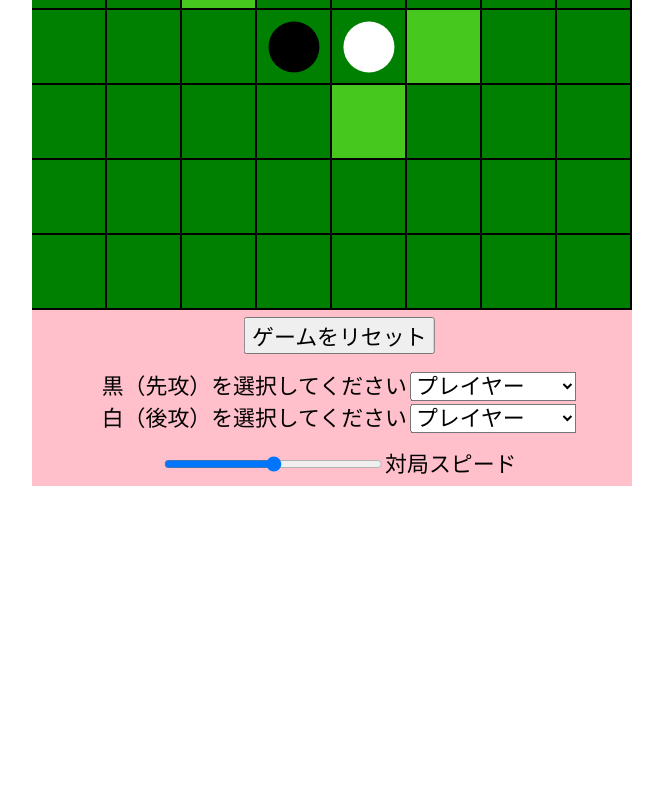
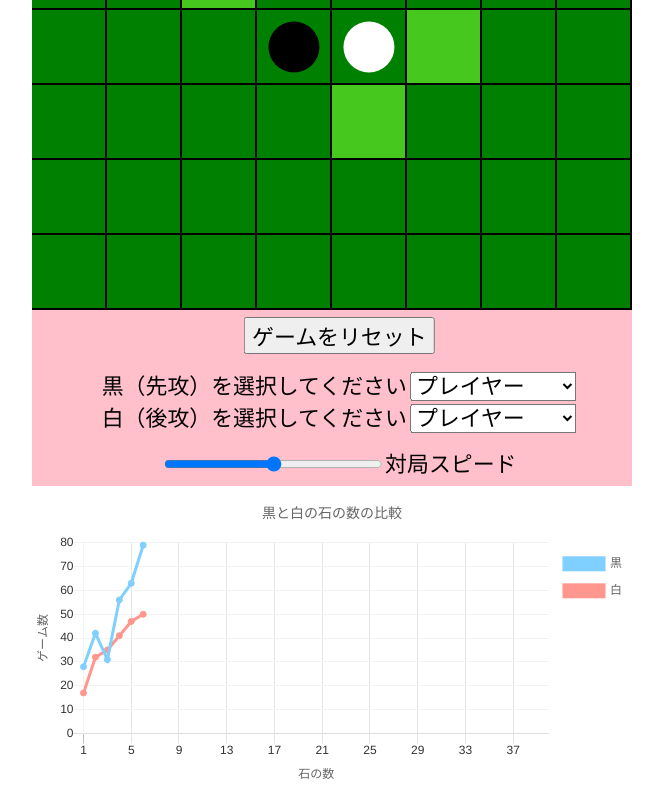
Before and after one commit to eatdeliciousbanana/othello, a plain HTML site: page docs/index.html in a window 1280 px wide. Shown: the part 363-1149 px from the top of the page, without its empty margins (308-971 px from the left). Before the commit the page ends 849 px from the top, so only its background shows below. Drawn offline with nearby package versions, Linux system fonts and the light colour scheme.

Commit message:
シミュレーションモードを追加

```diff
--- /dev/null
+++ b/docs/chartjs.js
@@ -0,0 +1,110 @@
+let plotLabels =  [1,2,3,4,5,6,7,8,9,10,11,12,13,14,15,16,17,18,19,20,21,22,23,24,25,26,27,28,29,30,31,32,33,34,35,36,37,38,39,40];
+let plotData = {
+    site1: [28, 42, 31, 56, 63, 79],
+    site2: [17, 32, 35, 41, 47, 50],
+};
+
+
+let data = {
+    labels: plotLabels,
+    datasets: [
+      {
+        label: '黒',
+        data: plotData.site1,
+        // 背景色
+        backgroundColor: '#7fcfff',
+        // 線の色
+        borderColor: '#7fcfff',
+        // 塗りつぶし
+        fill: false,
+        // 折り目をカクカクにする
+        lineTension: 0,
+        // マーカー背景色
+        pointBackgroundColor: '#7fcfff',
+        // マーカーの Hover 時のサイズ
+        pointHoverRadius: 3
+      },
+      {
+        label: '白',
+        data: plotData.site2,
+        backgroundColor: '#ff978f',
+        borderColor: '#ff978f',
+        fill: false,
+        lineTension: 0,
+        pointBackgroundColor: '#ff978f',
+        pointHoverRadius: 3
+      },
+    ],
+};
+
+
+// グラフオプション
+let options = {
+    // 自動サイズ変更をする
+    responsive: true,
+    // タイトル
+    title: {
+      display: true,
+      fontSize: 14,
+      fontStyle: 'normal', // 太字にしない
+      padding: 20,
+      text: '黒と白の石の数の比較'
+    },
+    // 凡例
+    legend: {
+      // 右上に配置
+      align: 'start',
+      position: 'right',
+      // 余白
+      labels: {
+        padding: 15
+      }
+    },
+    // 軸
+    scales: {
+      // X 軸
+      xAxes: [{
+        scaleLabel: {
+            display: true,
+            labelString: '石の数',
+          },
+        // 軸線を表示しない
+        gridLines: {
+          display: true,
+        },
+        // 目盛り
+        ticks: {
+          fontColor: '#333',
+          min: 0,
+          maxTicksLimit: 10,
+          maxRotation: 0,
+          minRotation: 0,
+        },
+      }],
+      // Y 軸
+      yAxes: [{
+        scaleLabel: {
+          display: true,
+          labelString: 'ゲーム数',
+        },
+        gridLines: {
+          color: '#f3f3f3',
+          zeroLineColor: '#ddd'
+        },
+        ticks: {
+          fontColor: '#333',
+          min: 0,
+          stepSize: 10,
+        }
+      }]
+    }
+};
+
+
+// 折れ線グラフを描画
+let ctx = document.getElementById('chart').getContext('2d');
+let myLineChart = new Chart(ctx, {
+    type: 'line',
+    data: data,
+    options: options,
+});
--- a/docs/index.html
+++ b/docs/index.html
@@ -39,10 +39,18 @@
         <div class="wrap">
             <label id="slider"><input type="range" id="speed" value="50" min="0" max="100" step="1">対局スピード</label>
         </div>
+        <div>
+            <canvas id="chart"></canvas>
+        </div>
     </div>
+    <script
+    src="https://cdnjs.cloudflare.com/ajax/libs/Chart.js/2.9.3/Chart.min.js"
+    integrity="sha512-s+xg36jbIujB2S2VKfpGmlC3T5V2TF3lY48DX7u2r9XzGzgPsa6wTpOQA7J9iffvdeBN0q9tKzRxVxw1JviZPg=="
+    crossorigin="anonymous"></script>
     <script src="computer.js"></script>
     <script src="css.js"></script>
     <script src="class.js"></script>
     <script src="main.js"></script>
+    <script src="chartjs.js"></script>
 </body>
 </html>
--- a/docs/style.css
+++ b/docs/style.css
@@ -63,3 +63,8 @@ body{
 #speed{
     position: relative;
 }
+
+/* 散布図 */
+#chart{
+    background-color: white;
+}
```
